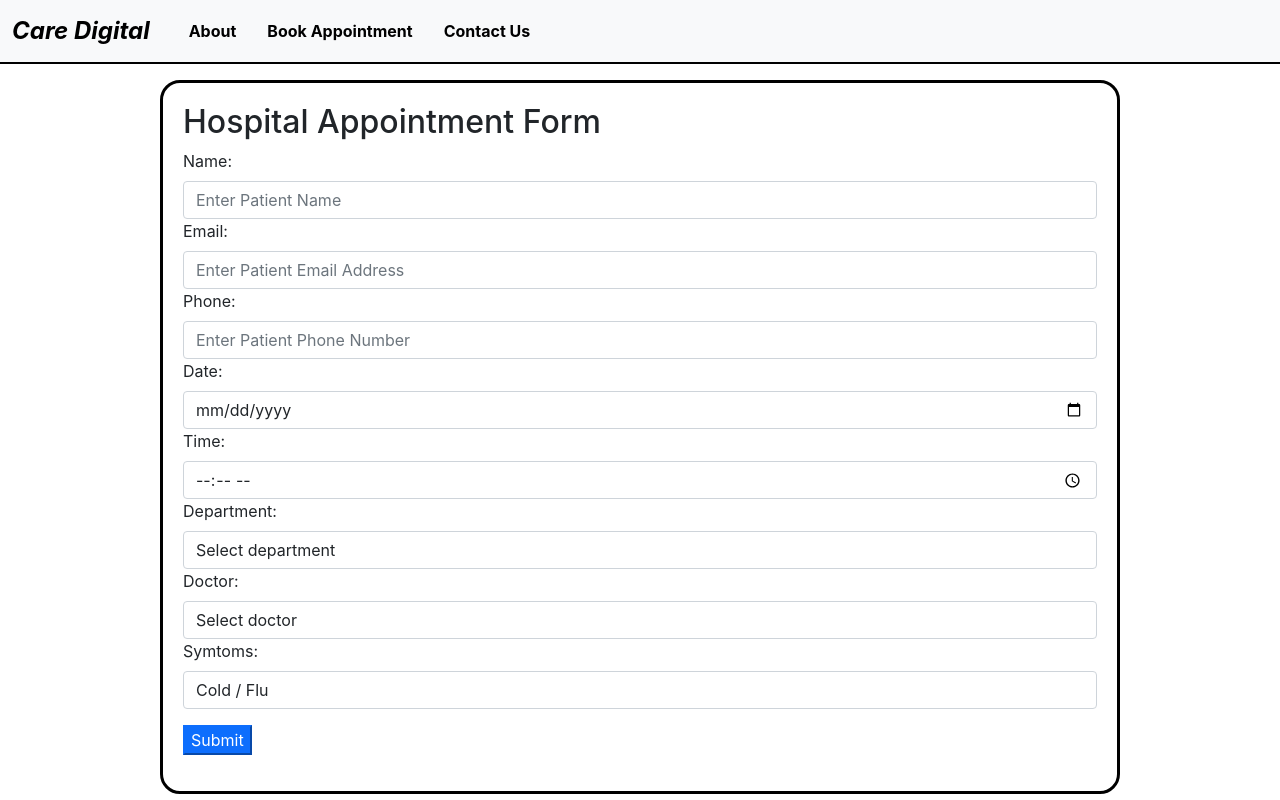
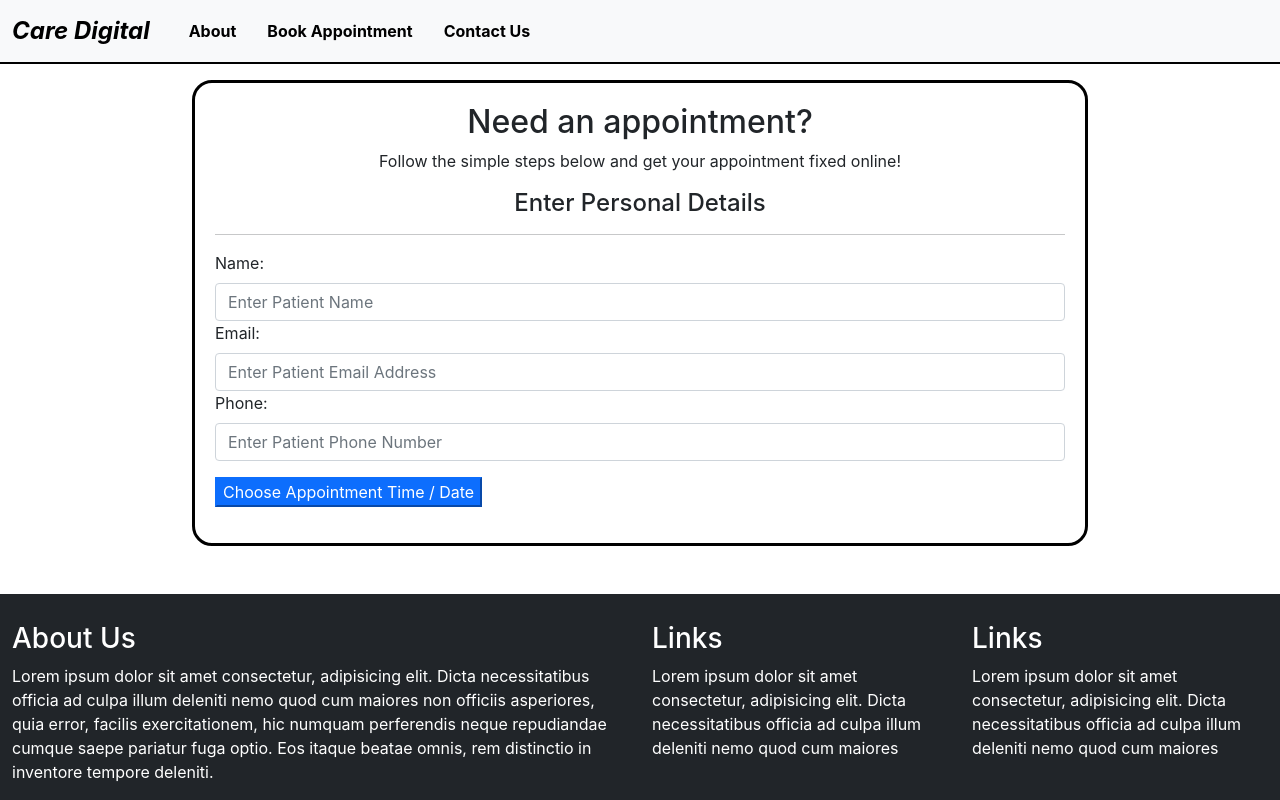
Before and after one commit to malpani2003/Hospital-Management-System, a React (Create React App) app in the folder frontend/: page /Book in a window 1280 px wide. Shown: the top 800 px of the page. Built offline with nearby package versions, Linux system fonts and the light colour scheme.

Commit message:
Added Calender in FOrm

```diff
--- a/frontend/package.json
+++ b/frontend/package.json
@@ -6,7 +6,9 @@
     "@testing-library/jest-dom": "^5.16.5",
     "@testing-library/react": "^13.4.0",
     "@testing-library/user-event": "^13.5.0",
+    "moment": "^2.29.4",
     "react": "^18.2.0",
+    "react-calendar": "^4.0.0",
     "react-dom": "^18.2.0",
     "react-router-dom": "^6.8.1",
     "react-scripts": "5.0.1",
--- a/frontend/src/Components/Booking_Form/Form.js
+++ b/frontend/src/Components/Booking_Form/Form.js
@@ -1,9 +1,12 @@
 import React, { Component } from 'react';
-
+import Calendar from 'react-calendar';
+import 'react-calendar/dist/Calendar.css';
+import moment from 'moment'
 const Style = {
     "border": "3px solid black",
     "padding": "20px",
-    "borderRadius": "20px"
+    "borderRadius": "20px",
+    "width": "70%"
 }
 class AppointmentForm extends Component {
     constructor(props) {
@@ -12,13 +15,14 @@ class AppointmentForm extends Component {
             name: '',
             email: '',
             phone: '',
-            date: '',
+            date: null,
             time: '',
             department: '',
             doctor: '',
             symtoms: '',
-            DisplayOther: false
-
+            DisplayOther: false,
+            PersonalDetails: true,
+            AppointmentSchedule: false,
         };
     }
 
@@ -35,17 +39,37 @@ class AppointmentForm extends Component {
         }
 
     }
+    handleDateChange = (event) => {
+        console.log(moment(event).format('MMMM Do YYYY'))
+        this.setState({ date: moment(event).format('MMMM Do YYYY') });
+
+    }
 
     handleSubmit = (event) => {
         event.preventDefault();
+        if (this.state.PersonalDetails == true && this.state.AppointmentSchedule == false) {
+            this.setState({ AppointmentSchedule: true, PersonalDetails: false })
+        }
+        if (this.state.PersonalDetails == false && this.state.AppointmentSchedule == true) {
             alert(`Details are as Follows : ${this.state.name} , ${this.state.phone} , ${this.state.doctor}`);
+            // this.setState({AppointmentSchedule:true,PersonalDetails:false})
         }
+
+    }
+
 
     render() {
         return (
-            <form onSubmit={this.handleSubmit} className="container-fluid w-75 my-3" style={Style}>
-                <h2>Hospital Appointment Form</h2>
-                <div>
+            <form className="container-fluid my-3" style={Style}>
+                <div className="text-center">
+                    <h2>Need an appointment?</h2>
+                    <p>Follow the simple steps below and get your appointment fixed online!</p>
+                    <h4>{this.state.PersonalDetails ? "Enter Personal Details" : "Choose Slot and Doctor"}</h4>
+                </div>
+                <hr></hr>
+
+
+                {this.state.PersonalDetails && (<><div>
                     <label className="form-label">Name:</label>
                     <input type="text" name="name" className="form-control" placeholder="Enter Patient Name" value={this.state.name} onChange={this.handleInputChange} />
                 </div>
@@ -56,31 +80,35 @@ class AppointmentForm extends Component {
                     <div>
                         <label className="form-label">Phone:</label>
                         <input type="tel" name="phone" className="form-control" placeholder="Enter Patient Phone Number" value={this.state.phone} onChange={this.handleInputChange} />
+                    </div></>)}
+                {(this.state.AppointmentSchedule) && (<>
+                    <div className='row'>
+                        <div className='col-md-6'>
+
+                            <label className="form-label">Appointment Date : <b>{this.state.date}</b></label>
+                            {/* <p>Choosen Date : {this.state.date}</p> */}
+                            <Calendar minDate={new Date(new Date().getFullYear(), new Date().getMonth(), new Date().getDate())} maxDate={new Date(new Date().getFullYear(), new Date().getMonth() + 1, new Date().getDate())} onChange={this.handleDateChange}></Calendar>
+                        </div>
+                        {this.state.date != null ? (<div className='col-md-6'>
+                            <label className="form-label">Time:</label>
+                            <br></br>
+                            <label className='form-check-label'><input type="radio" className='form-check-input' /> Morning Slot (8:00 A.M to 11:00 A.M)</label>
+                            <label className='form-check-label'><input type="radio" className='form-check-input' /> Afternoon Slot (1:00 P.M to 4:00 P.M)</label>
+                            <label className='form-check-label'><input type="radio" className='form-check-input' /> Night Slot (7:00 P.M to 10:00 P.M)</label>
+                            {/* <input type="time" name="time" className="form-control" placeholder="Enter Patient Name" value={this.state.time} onChange={this.handleInputChange} /> */}
+                        </div>
+                        ) : "First Choose Date to able to Choose Time Slot"}
+
                     </div>
                     <div>
-                    <label className="form-label">Date:</label>
-                    <input type="date" name="date" className="form-control" placeholder="Enter Patient Name" value={this.state.date} onChange={this.handleInputChange} />
-                </div>
-                <div>
-                    <label className="form-label">Time:</label>
-                    <input type="time" name="time" className="form-control" placeholder="Enter Patient Name" value={this.state.time} onChange={this.handleInputChange} />
-                </div>
-                <div>
-                    <label className="form-label">Department:</label>
-                    <select name="department" className="form-control" value={this.state.department} onChange={this.handleInputChange}>
-                        <option value="">Select department</option>
-                        <option value="cardiology">Cardiology</option>
-                        <option value="dermatology">Dermatology</option>
-                        <option value="neurology">Neurology</option>
-                        <option value="orthopedics">Orthopedics</option>
-                        <option value="pulmonology">Pulmonology</option>
-                    </select>
-                </div>
-                <div>
-                    <label className="form-label">Doctor:</label>
+                        <label className="form-label my-1">Doctor:</label>
                         <select name="doctor" className="form-control" value={this.state.doctor} onChange={this.handleInputChange}>
                             <option value="">Select doctor</option>
-                        <option value="Dr.Rk Sharma">Dr. Rk Sharma</option>
+                            <option value="Dr.Rk Sharma">Dr. R.K Sharma</option>
+                            <option value="Dr.Rk Sharma">Dr. Naveen Purohit</option>
+                            <option value="Dr.Rk Sharma">Dr. Jagdish Khanna</option>
+                            <option value="Dr.Rk Sharma">Dr. Narayan Sharma</option>
+
                         </select>
                     </div>
                     <div>
@@ -91,8 +119,21 @@ class AppointmentForm extends Component {
                             <option value="others">Others</option>
                         </select>)}
                         {this.state.DisplayOther && (<input type="text" name="symtoms" id="symtoms" className="form-control my-2" placeholder="Enter Symptoms" value={this.state.symtoms} onChange={this.handleInputChange} />)}
-                </div>
-                <button type="submit" className="btn-primary my-3">Submit</button>
+                    </div></>)}
+
+                {/* <div>
+                        <label className="form-label">Department:</label>
+                        <select name="department" className="form-control" value={this.state.department} onChange={this.handleInputChange}>
+                            <option value="">Select department</option>
+                            <option value="cardiology">Cardiology</option>
+                            <option value="dermatology">Dermatology</option>
+                            <option value="neurology">Neurology</option>
+                            <option value="orthopedics">Orthopedics</option>
+                            <option value="pulmonology">Pulmonology</option>
+                        </select>
+                    </div> */}
+
+                <button className="btn-primary my-3" onClick={this.handleSubmit}> {this.state.AppointmentSchedule ? "Book Appointment" : "Choose Appointment Time / Date"}</button>
             </form>
         );
     }
```
Also changed, not shown: 1 other file (tests, documents, lock files or other folders). Lines whose indentation alone changed are shown as unchanged.
